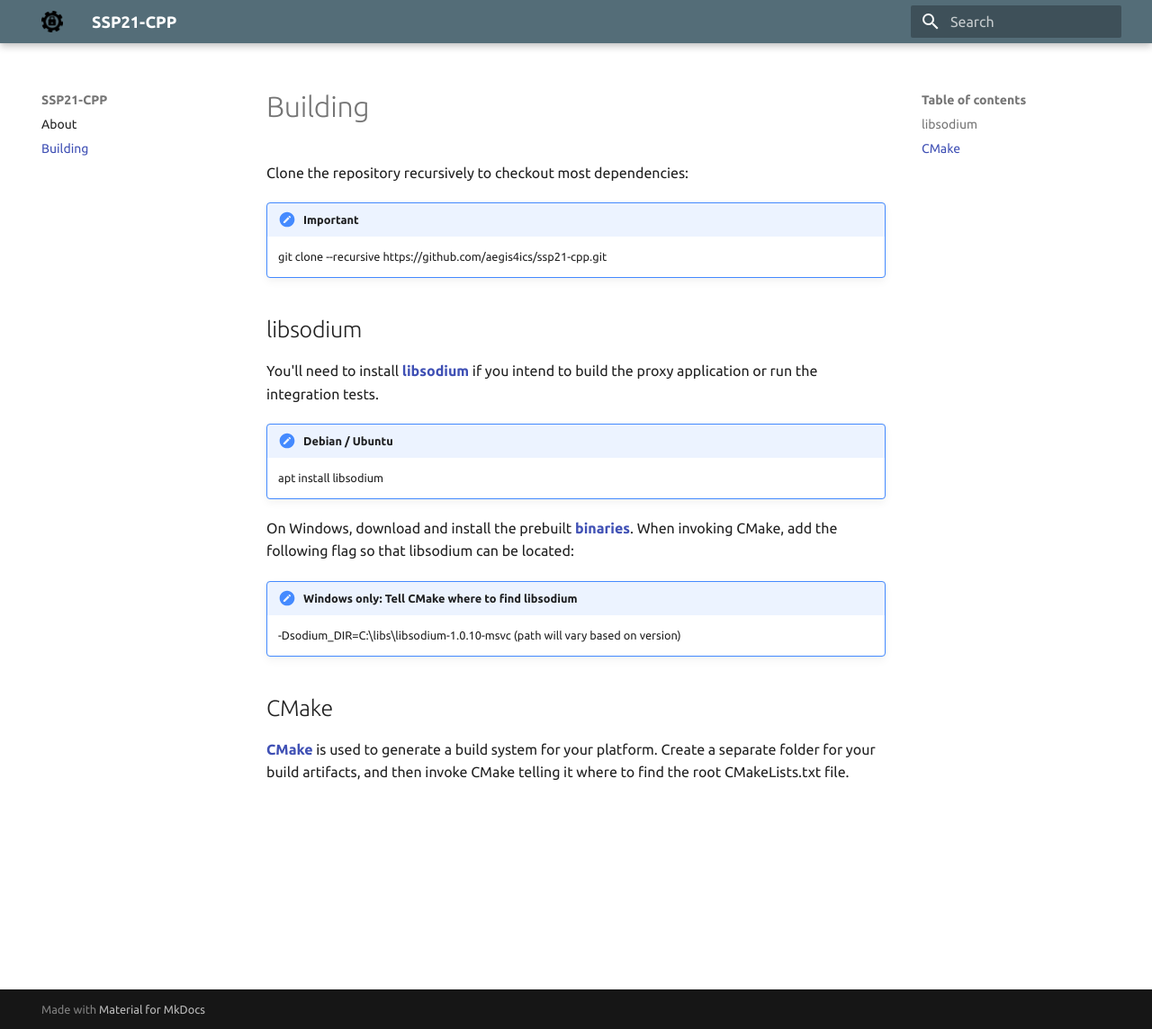
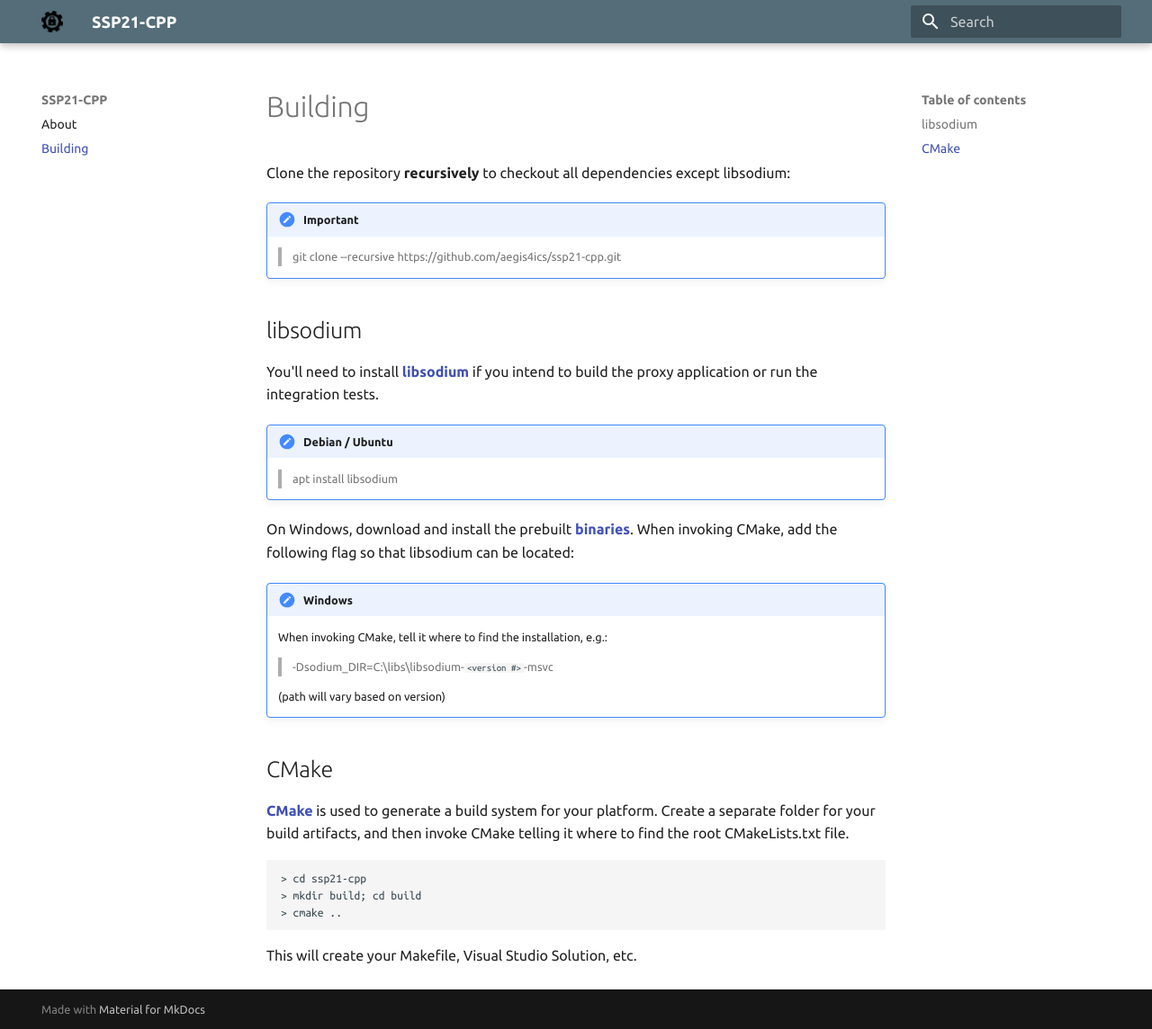
Before and after one commit to aegis4ics/ssp21-cpp-mkdocs, an MkDocs documentation site: the page built from docs/build.md, in a window 1280 px wide and 1144 px high. Shown: the whole window at 90% size. Built offline with MkDocs 1.6.1 and Material for MkDocs 9.7.7, drawn with Linux system fonts in a browser that asks for light colours.

Commit message:
finish build instructions

````diff
--- a/docs/build.md
+++ b/docs/build.md
@@ -1,9 +1,9 @@
 # Building
 
-Clone the repository recursively to checkout most dependencies:
+Clone the repository **recursively** to checkout all dependencies except libsodium:
 
 !!! important
-    git clone --recursive https://github.com/aegis4ics/ssp21-cpp.git
+    > git clone --recursive https://github.com/aegis4ics/ssp21-cpp.git
 
 
 ## libsodium
@@ -12,17 +12,27 @@ You'll need to install [libsodium](https://download.libsodium.org/doc/) if you i
 or run the integration tests.
 
 !!! note "Debian / Ubuntu"
-    apt install libsodium
+    > apt install libsodium
 
 On Windows, download and install the prebuilt [binaries](https://download.libsodium.org/libsodium/releases/). When invoking CMake,
 add the following flag so that libsodium can be located:
 
-!!! note "Windows only: Tell CMake where to find libsodium"
-    -Dsodium_DIR=C:\libs\libsodium-1.0.10-msvc (path will vary based on version)
+!!! note "Windows"
+    When invoking CMake, tell it where to find the installation, e.g.:
 
+    > -Dsodium_DIR=C:\libs\libsodium-`<version #>`-msvc
 
+	 (path will vary based on version)
 
 ## CMake
 
 [CMake](https://cmake.org/) is used to generate a build system for your platform. Create a separate folder for your build artifacts,
 and then invoke CMake telling it where to find the root CMakeLists.txt file.
+
+```
+> cd ssp21-cpp
+> mkdir build; cd build
+> cmake ..
+```
+
+This will create your Makefile, Visual Studio Solution, etc.
````
